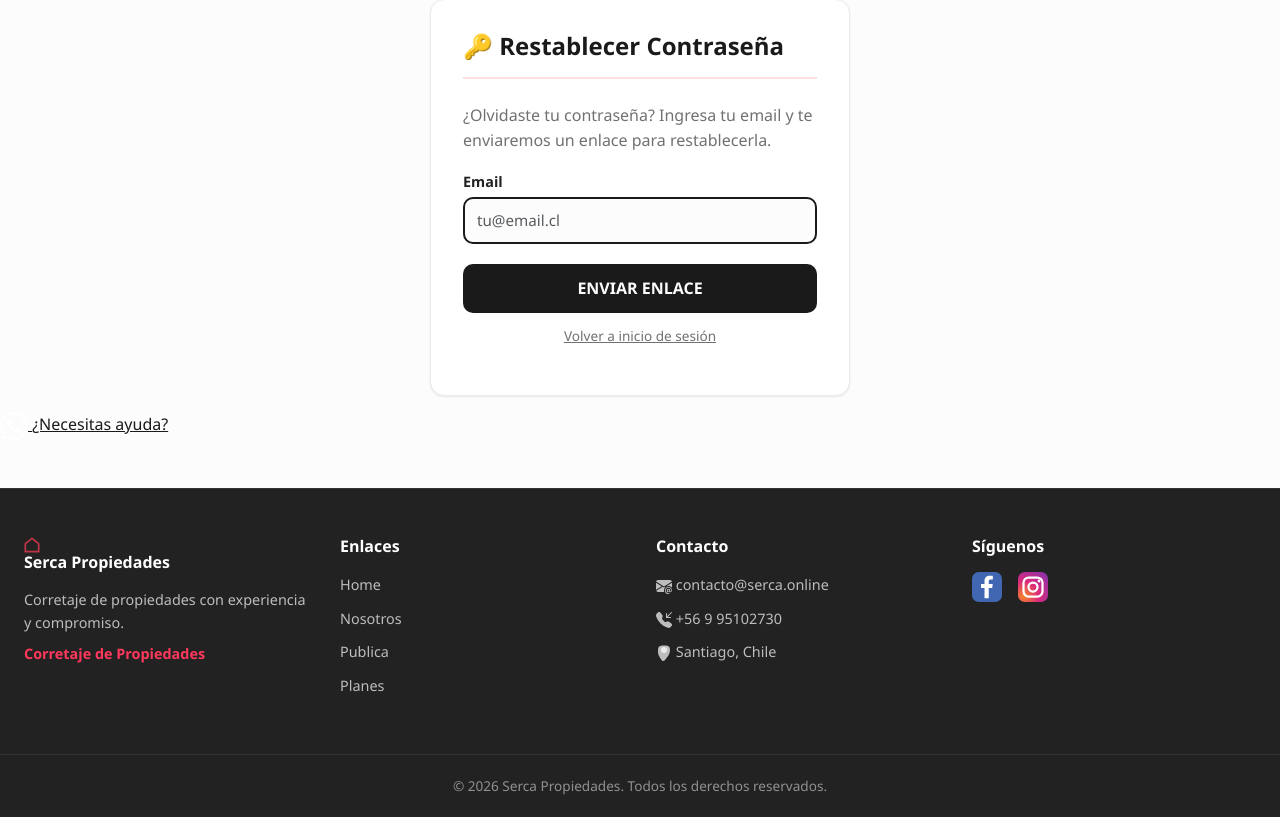
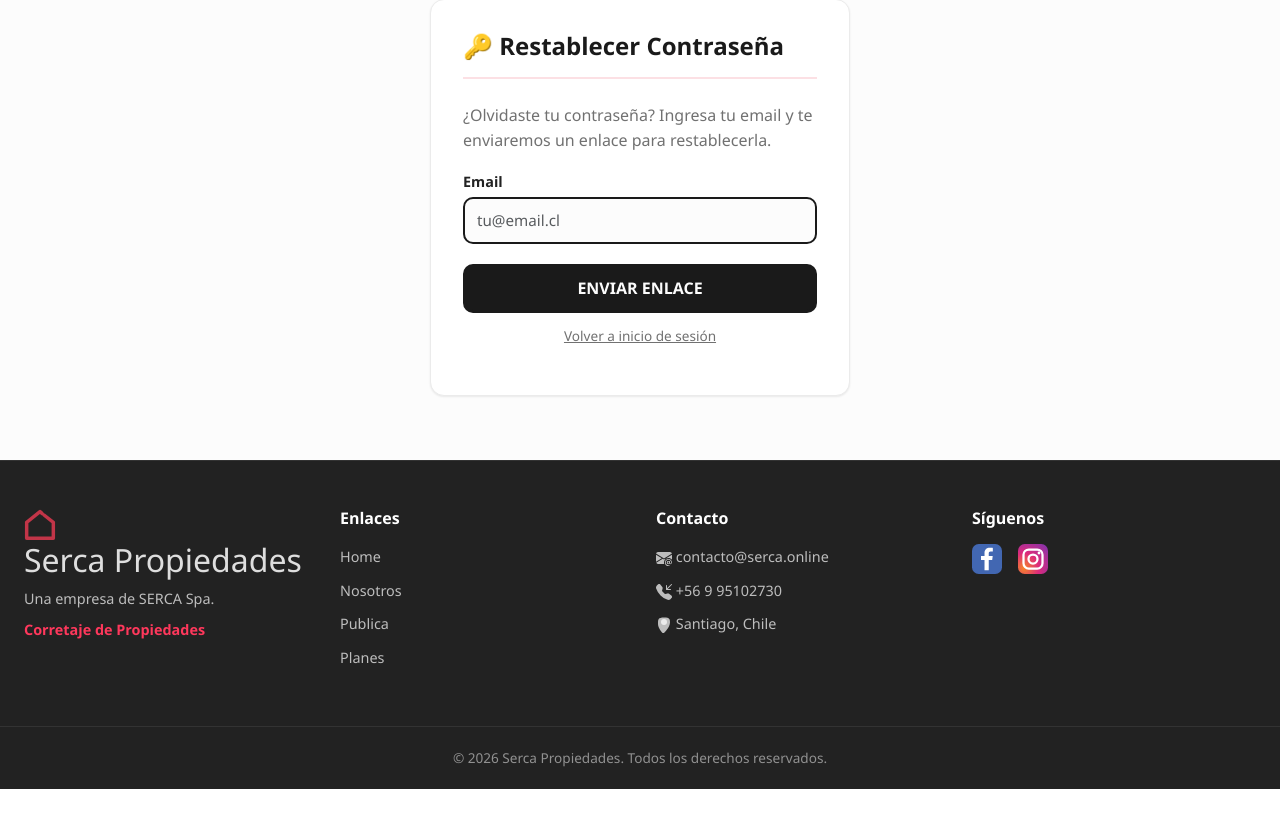
Before and after one commit to sercano74/SercaPropV01, a Django app: page /accounts/password/reset/ in a window 1280 px wide. Shown: the part 90-907 px from the top of the page. After the commit the page ends 879 px from the top, so only its background shows below. Run offline with Django 5.2, Linux system fonts and the light colour scheme.

Commit message:
footer serca

```diff
--- a/templates/base.html
+++ b/templates/base.html
@@ -289,7 +289,7 @@
     </main>
 
     <!-- ===== WHATSAPP FLOATING BUTTON ===== -->
-    <a href="https://wa.me/56936916684?text=Hola!%20Tengo%20una%20consulta%20sobre%20SercaProp"
+    {% comment %} <a href="https://wa.me/56936916684?text=Hola!%20Tengo%20una%20consulta%20sobre%20SercaProp"
         class="whatsapp-float"
         target="_blank"
         rel="noopener noreferrer"
@@ -298,17 +298,22 @@
             <path d="M17.472 14.382c-.297-.149-1.758-.867-2.03-.967-.273-.099-.471-.148-.67.15-.197.297-.767.966-.94 1.164-.173.199-.347.223-.644.075-.297-.15-1.255-.463-2.39-1.475-.883-.788-1.48-1.761-1.653-2.059-.173-.297-.018-.458.13-.606.134-.133.298-.347.446-.52.149-.174.198-.298.298-.497.099-.198.05-.371-.025-.52-.075-.149-.669-1.612-.916-2.207-.242-.579-.487-.5-.669-.51-.173-.008-.371-.01-.57-.01-.198 0-.52.074-.792.372-.272.297-1.04 1.016-1.04 2.479 0 1.462 1.065 2.875 1.213 3.074.149.198 2.096 3.2 5.077 4.487.709.306 1.262.489 1.694.625.712.227 1.36.195 1.871.118.571-.085 1.758-.719 2.006-1.413.248-.694.248-1.289.173-1.413-.074-.124-.272-.198-.57-.347m-5.421 7.403h-.004a9.87 9.87 0 01-5.031-1.378l-.361-.214-3.741.982.998-3.648-.235-.374a9.86 9.86 0 01-1.51-5.26c.001-5.45 4.436-9.884 9.888-9.884 2.64 0 5.122 1.03 6.988 2.898a9.825 9.825 0 012.893 6.994c-.003 5.45-4.437 9.884-9.885 9.884m8.413-18.297A11.815 11.815 0 0012.05 0C5.495 0 .16 5.335.157 11.892c0 2.096.547 4.142 1.588 5.945L.057 24l6.305-1.654a11.882 11.882 0 005.683 1.448h.005c6.554 0 11.89-5.335 11.893-11.893a11.821 11.821 0 00-3.48-8.413z"/>
         </svg>
         <span class="whatsapp-float-tooltip">¿Necesitas ayuda?</span>
-    </a>
+    </a> {% endcomment %}
 
     <!-- ===== FOOTER MODERNO ===== -->
     <footer class="footer-modern">
         <div class="footer-modern-container">
             <div>
-                <h3><img src="{% static 'images/logo-serca.svg' %}" alt="Serca Propiedades" style="height:1em;vertical-align:-0.2em;"> {{ site_name }}</h3>
+                <h2><img src="{% static 'images/logo-serca.svg' %}" alt="Serca Propiedades" style="height:1em;vertical-align:-0.2em;"> {{ site_name }}</h2>
                 <p style="font-size:0.9rem;color:rgba(255,255,255,0.7);margin-bottom:8px;">
-                    Corretaje de propiedades con experiencia y compromiso.
+                    Una empresa de SERCA Spa.
                 </p>
-                <p style="font-weight:600;color:var(--ds-primary);font-size:0.9rem;">{{ site_slogan }}</p>
+                {% comment %} <p style="font-weight:600;color:var(--ds-primary);font-size:0.9rem;">
+                    {{ site_slogan }}
+                </p> {% endcomment %}
+                <p style="font-weight:600;color:var(--ds-primary);font-size:0.9rem;">
+                    {{ site_slogan }}
+                </p>
             </div>
             <div>
                 <h4>Enlaces</h4>
```
